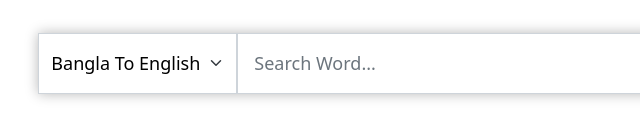
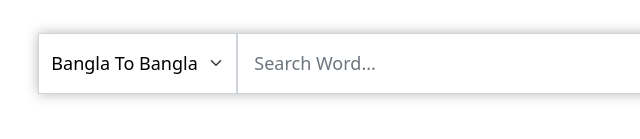
Before and after one commit to aouwalitshikkha/bangla-dictionary, a plain HTML site: page home.html in a window 1280 px wide. Shown: the part 257-396 px from the top of the page, 255-895 px from the left. Drawn offline with Linux system fonts and the light colour scheme.

Commit message:
Added Bangla to Bangla as Option

```diff
--- a/home.html
+++ b/home.html
@@ -23,6 +23,7 @@
                   <div class="d-flex form-inputs">
                     <select class="form-select" aria-label=".form-select-lg example">
                       <option selected>Bangla To English</option>
+                      <option selected>Bangla To Bangla</option>
                       <option value="1">Bangla To English</option>
                     </select>
                     <input class="form-control p-3" type="text" placeholder="Search Word...">
```
